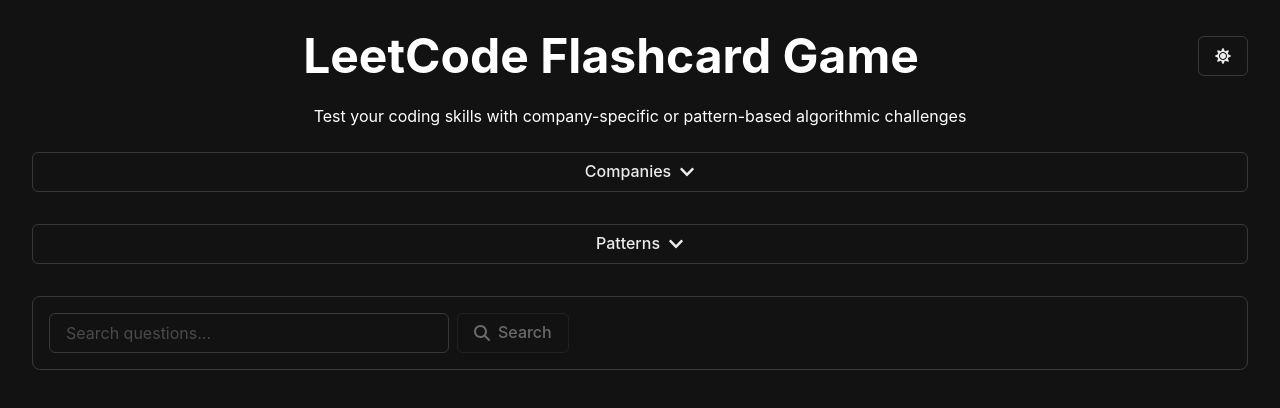
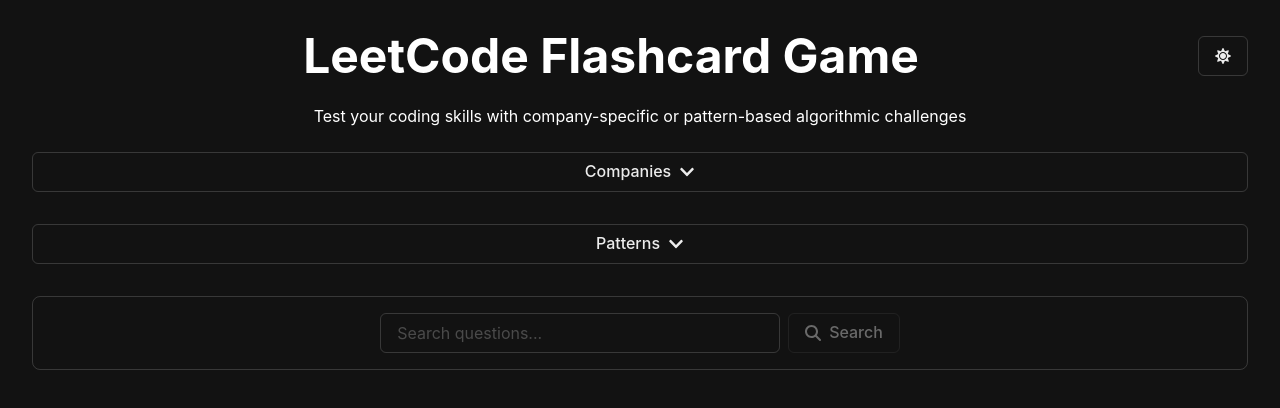
Before and after one commit to arun-357/leetcode-flashcards, a React (Vite) app: page / in a window 1280 px wide. Shown: the top 408 px of the page. Built offline with nearby package versions, Linux system fonts and the light colour scheme.

Commit message:
adjust:ui

```diff
--- a/src/App.jsx
+++ b/src/App.jsx
@@ -141,7 +141,8 @@
               borderColor={{ base: 'gray.200', _dark: 'gray.600' }}
               bg={{ base: 'gray.50', _dark: 'gray.700' }}
             >
-              <HStack>
+              <VStack spacing={4}>
+                <HStack justify="center" w="100%">
                   <Input
                     placeholder="Search questions..."
                     value={searchQuery}
@@ -158,7 +159,12 @@
                     Search
                   </Button>
                 </HStack>
-              {searchQuery && <SearchResults results={searchResults} onSelect={handleSearchSelect} />}
+                {searchQuery && (
+                  <Box w="100%">
+                    <SearchResults results={searchResults} onSelect={handleSearchSelect} />
+                  </Box>
+                )}
+              </VStack>
             </Box>
           </VStack>
         )}
```
Lines whose indentation alone changed are shown as unchanged.
